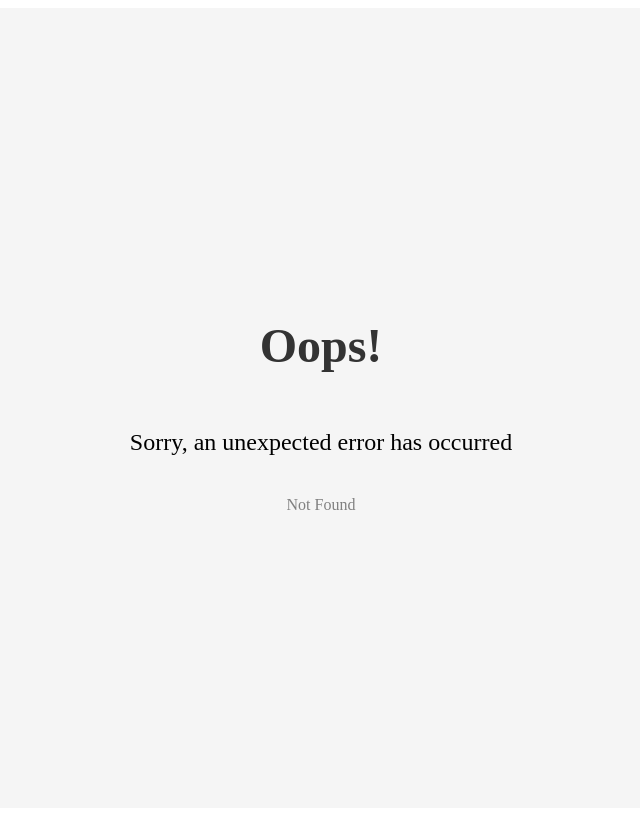
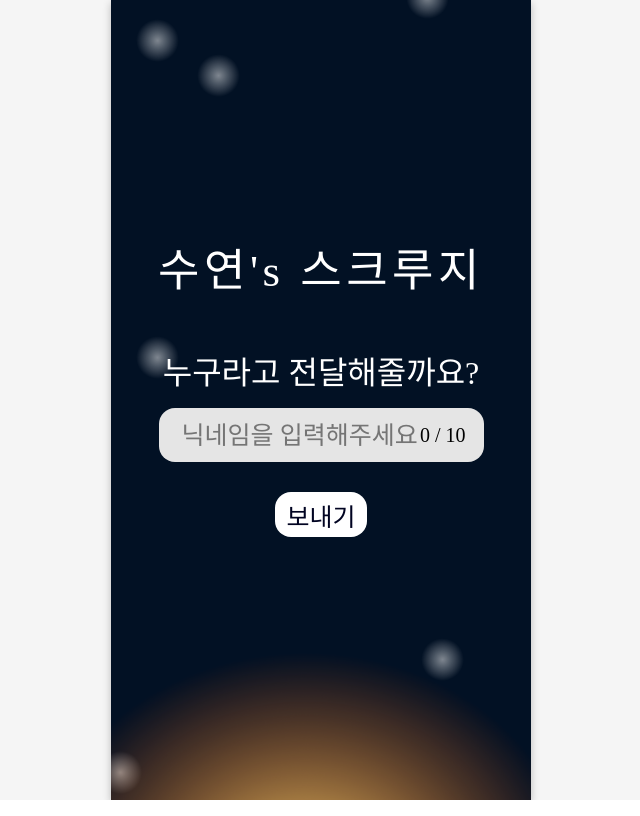
Before and after one commit to Dear-My-Scrooge/Dear-My-Scrooge-Front, a React (Vite) app: page /nickname in a window 1280 px wide. Before the commit this address had no page. Shown: the whole page, without its empty margins (319-959 px from the left). Built offline with nearby package versions, Linux system fonts and the light colour scheme; a web font is replaced by a local one.

Commit message:
:lipstick: Style: 닉네임 보내기 페이지 디자인

```diff
--- /dev/null
+++ b/src/pages/nickname/Nickname.jsx
@@ -0,0 +1,31 @@
+import React, { useState } from "react";
+import * as S from "./style";
+
+function Nickname() {
+  let [inputCount, setInputCount] = useState(0);
+
+  const onInputHandler = e => {
+    setInputCount(e.target.value.length);
+  };
+
+  return (
+    <>
+      <S.NicknameWrapper>
+        <S.NicknameTitle>수연's 스크루지</S.NicknameTitle>
+        <S.NicknameWho>누구라고 전달해줄까요?</S.NicknameWho>
+        <S.NicknameInputWrapper>
+          <S.NicknameInput
+            type="text"
+            maxLength="10"
+            placeholder="닉네임을 입력해주세요"
+            onChange={onInputHandler}
+          />
+          <S.NicknameCnt>{inputCount} / 10</S.NicknameCnt>
+        </S.NicknameInputWrapper>
+        <S.SendButton>보내기</S.SendButton>
+      </S.NicknameWrapper>
+    </>
+  );
+}
+
+export default Nickname;
--- /dev/null
+++ b/src/pages/nickname/style.jsx
@@ -0,0 +1,77 @@
+import { styled } from "styled-components";
+import MainBackGroundImg from "../../assets/images/background/main.png";
+
+export const NicknameWrapper = styled.div`
+  position: relative;
+  width: 100%;
+  min-height: 100vh;
+  background-image: url(${MainBackGroundImg});
+  background-size: cover;
+  background-position: center;
+  display: flex;
+  flex-direction: column;
+  align-items: center;
+`;
+
+export const NicknameTitle = styled.div`
+  color: #fff;
+  font-size: 45px;
+  font-weight: 400;
+  line-height: normal;
+  letter-spacing: 4.5px;
+  margin-top: 234px;
+`;
+export const NicknameWho = styled.div`
+  color: #fff;
+  text-align: center;
+  font-size: 32px;
+  font-weight: 400;
+  line-height: 42.08px;
+  margin-top: 53px;
+`;
+
+export const NicknameInput = styled.input`
+  margin-top: 14px;
+  width: 325px;
+  height: 54px;
+  border-radius: 16px;
+  background: #e5e5e5;
+  color: rgba(100, 100, 100, 0.9);
+  font-family: Nanum DaSiSiJagHae;
+  font-size: 25px;
+  font-weight: 400;
+  line-height: normal;
+  padding: 13px 50px 12px 23px;
+`;
+
+export const SendButton = styled.button`
+  display: flex;
+  justify-content: center;
+  align-items: center;
+  width: 92px;
+  height: 45px;
+  border-radius: 16px;
+  background: #fff;
+  color: #000321;
+  text-align: center;
+  font-family: "Nanum_DaSiSiJagHae";
+  font-size: 25px;
+  font-weight: 400;
+  line-height: normal;
+  margin-top: 30px;
+`;
+
+export const NicknameCnt = styled.div`
+  position: absolute;
+  top: 30px;
+  right: 18px;
+  color: #000;
+  text-align: center;
+  font-size: 20px;
+  font-weight: 400;
+  line-height: normal;
+`;
+
+export const NicknameInputWrapper = styled.div`
+  position: relative;
+`;
--- a/src/router.jsx
+++ b/src/router.jsx
@@ -9,6 +9,7 @@ import About from "./pages/about/About";
 import Past from "./pages/past/Past";
 import Present from "./pages/present/Present";
 import Future from "./pages/future/Future";
+import Nickname from "./pages/nickname/Nickname";
 import NotFoundError from "./pages/error/NotFound";
 
 const router = createBrowserRouter([
@@ -43,6 +44,10 @@ const router = createBrowserRouter([
       {
         path: "future",
         element: <Future />
+      },
+      {
+        path: "nickname",
+        element: <Nickname />
       }
     ],
     errorElement: <NotFoundError />
```
